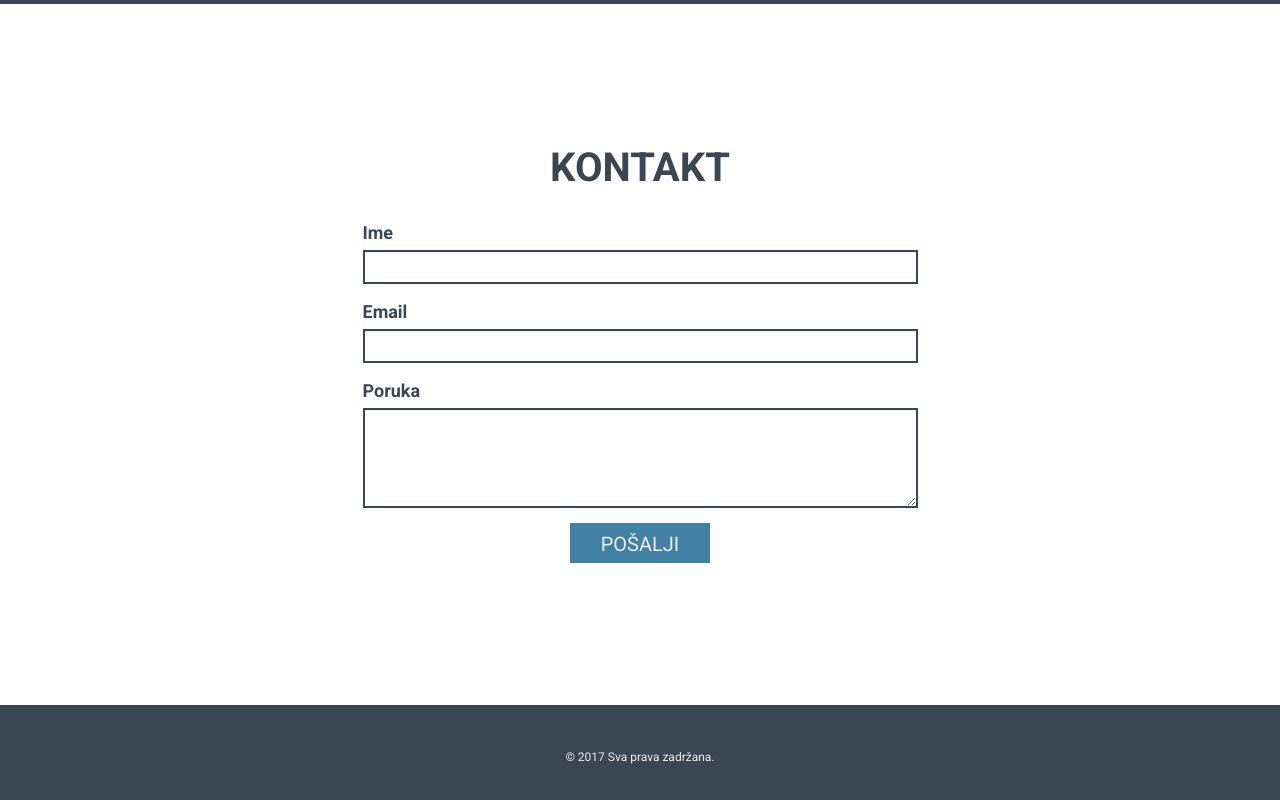
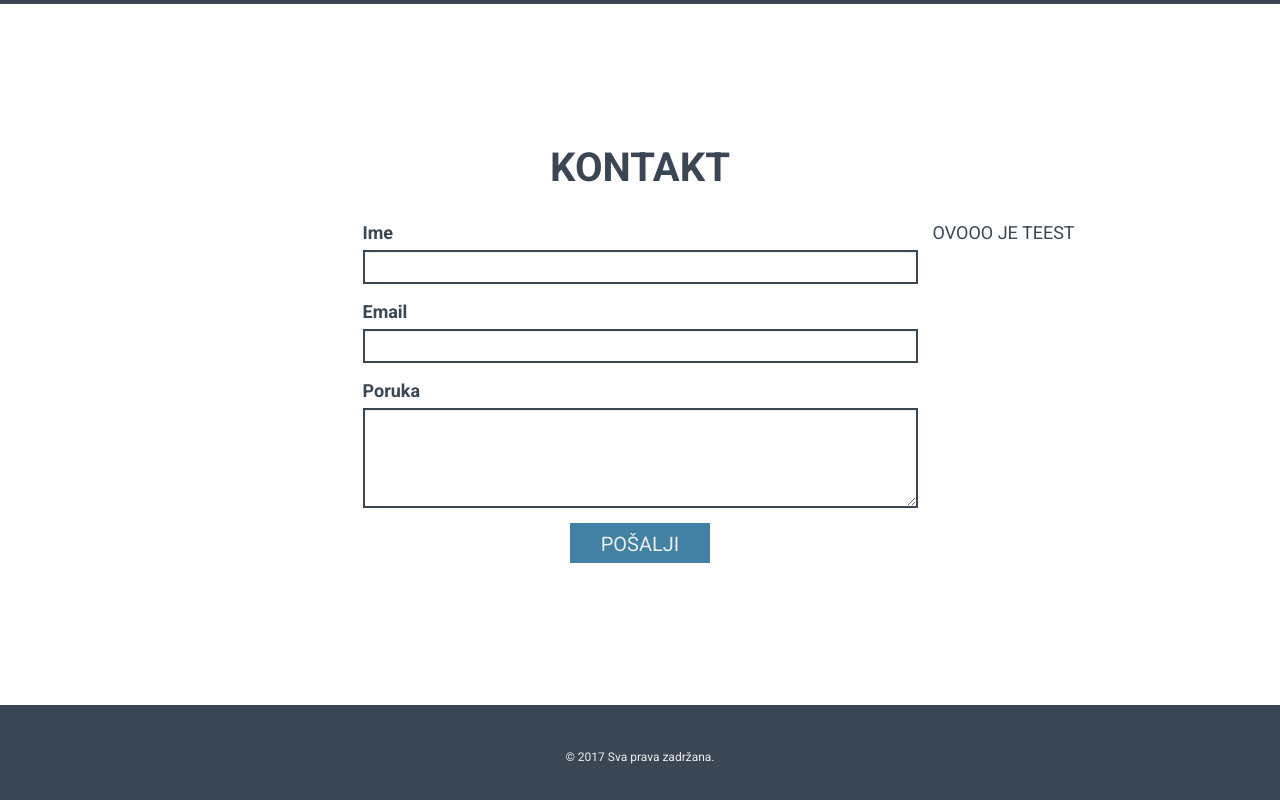
Before and after one commit to benedettix/test1, a plain HTML site: page index.html in a window 1280 px wide. Shown: the part 2457-3257 px from the top of the page. Drawn offline with nearby package versions, Linux system fonts and the light colour scheme.

Commit message:
Ovo je test

```diff
--- a/index.html
+++ b/index.html
@@ -190,6 +190,7 @@
                         <button class="btn form-btn">Pošalji</button>
                     </form>
                 </div>
+                OVOOO JE TEEST
             </div>
         </div>
     </section>
```
